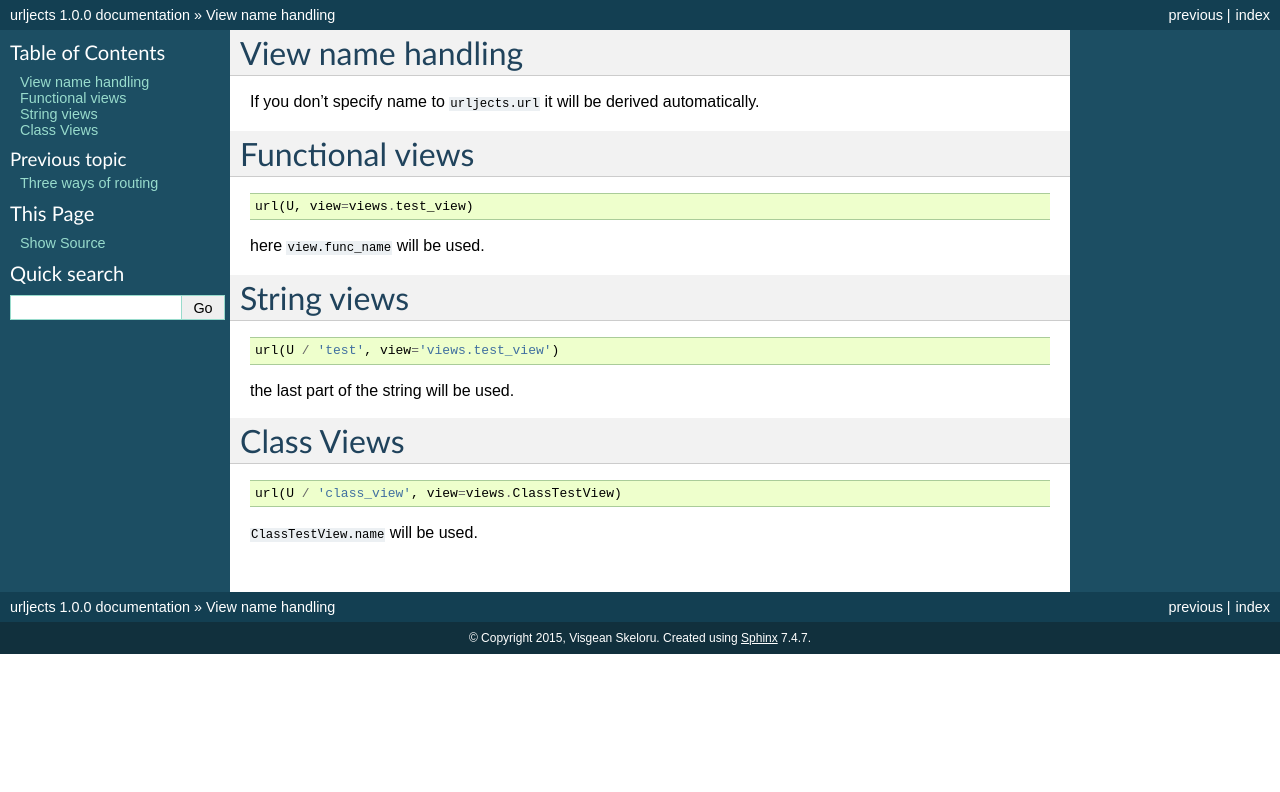
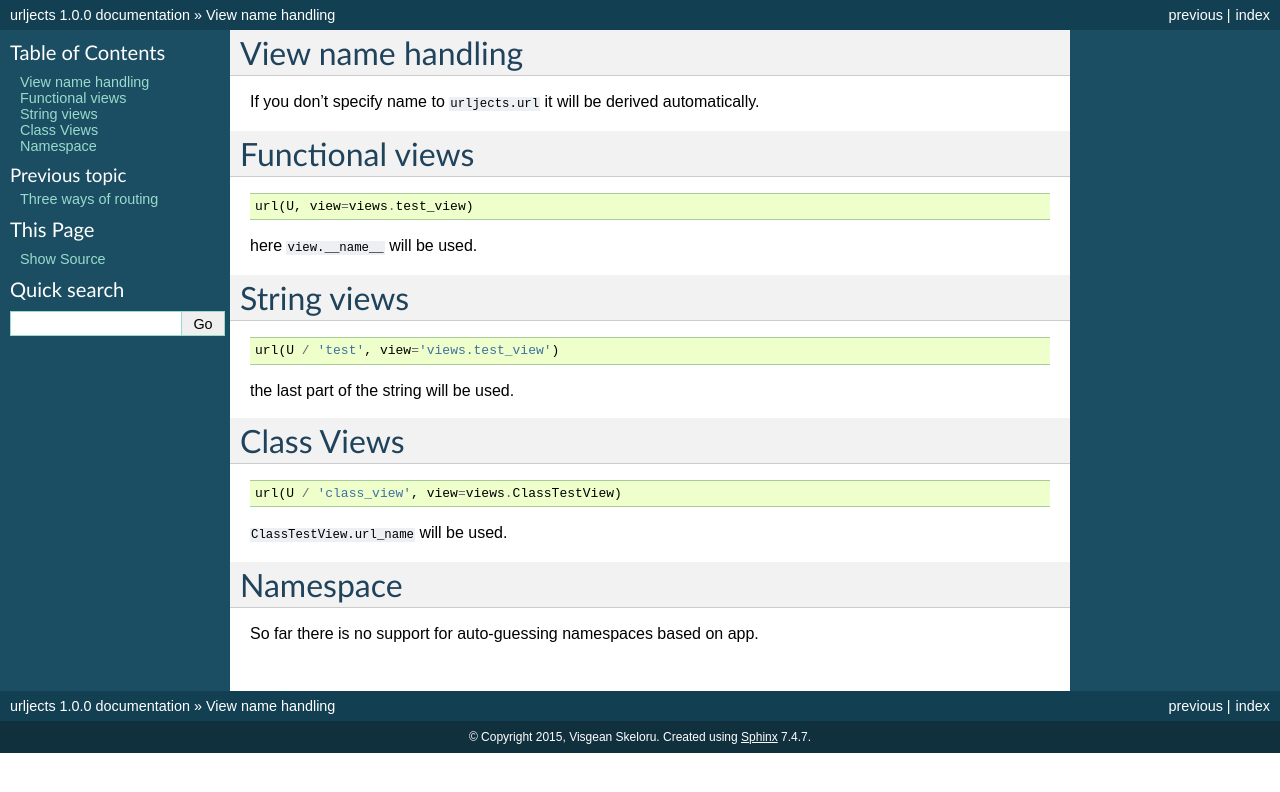
Before and after one commit to Visgean/urljects, a Sphinx documentation site: the page built from docs/names.rst, in a window 1280 px wide. Shown: the top 792 px of the page. Built offline with Sphinx 7.4.7, drawn with Linux system fonts in a browser that asks for light colours.

Commit message:
names docs

```diff
--- a/docs/names.rst
+++ b/docs/names.rst
@@ -9,7 +9,7 @@ Functional views
 
     url(U, view=views.test_view)
 
-here ``view.func_name`` will be used.
+here ``view.__name__`` will be used.
 
 String views
 ------------
@@ -26,4 +26,10 @@ Class Views
 
     url(U / 'class_view', view=views.ClassTestView)
 
-``ClassTestView.name`` will be used.
+``ClassTestView.url_name`` will be used.
+
+
+Namespace
+---------
+
+So far there is no support for auto-guessing namespaces based on app.
```
